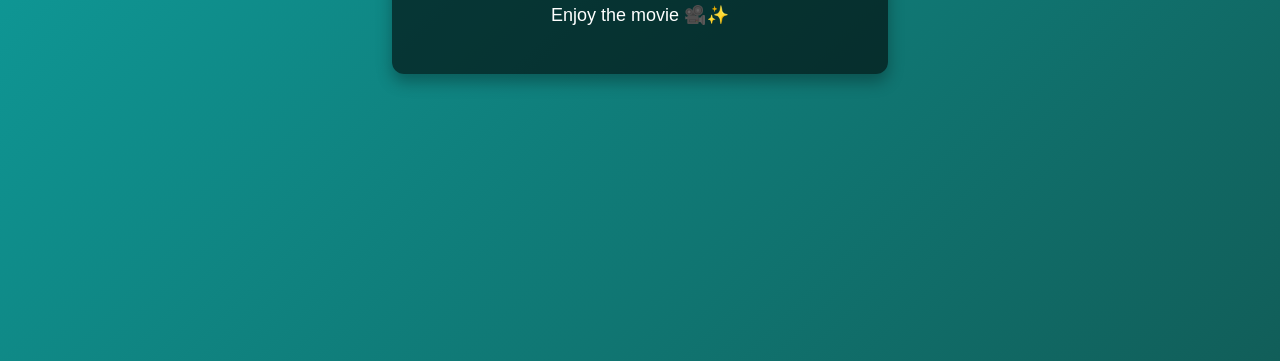
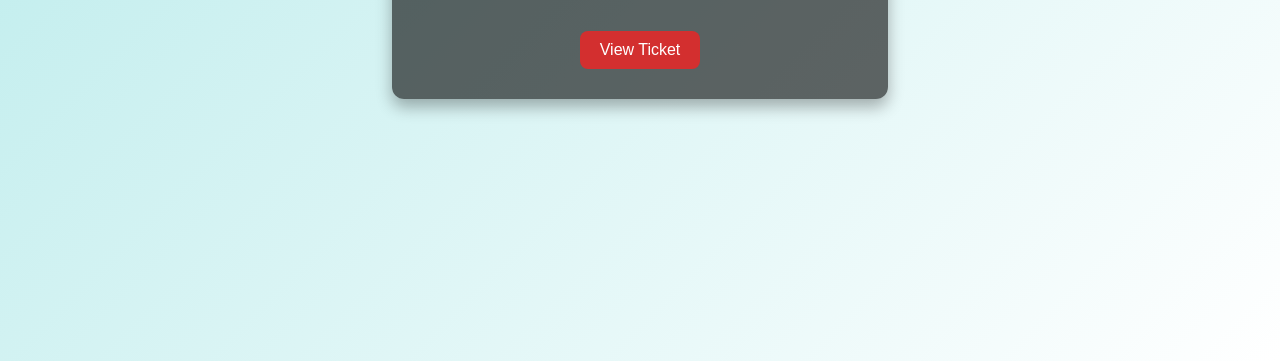
Before and after one commit to jagadeeshReddy-git/cinema, a plain HTML site: page confirmatin.html in a window 1280 px wide. Shown: the part 455-816 px from the top of the page. Drawn offline with Linux system fonts and the light colour scheme.

Commit message:
confirmatin.html

```diff
--- a/confirmatin.html
+++ b/confirmatin.html
@@ -3,10 +3,11 @@
 <head>
   <meta charset="UTF-8">
   <title>Booking Confirmed</title>
+  <link rel="icon" type="image/png" href="logo.png">
   <style>
     body {
       font-family: Arial, sans-serif;
-      background: linear-gradient(135deg, #0ea5a4, #115e59);
+      background: linear-gradient(135deg, #b5eaea, #ffffff);
       color: white;
       text-align: center;
       height: 100vh;
@@ -31,6 +32,20 @@
       font-size: 50px;
       margin: 15px 0;
     }
+    #viewTicketBtn {
+      margin-top: 12px;
+      padding: 10px 20px;
+      background: #d32f2f;
+      color: #fff;
+      border: none;
+      border-radius: 8px;
+      cursor: pointer;
+      font-size: 16px;
+      transition: 0.3s;
+    }
+    #viewTicketBtn:hover {
+      background: #b71c1c;
+    }
   </style>
 </head>
 <body>
@@ -38,6 +53,20 @@
     <div class="emoji">🎉🎬🍿</div>
     <h1>Your Seat Booking is Confirmed!</h1>
     <p>Enjoy the movie 🎥✨</p>
+    <button id="viewTicketBtn">View Ticket</button>
   </div>
+
+
+  <script>
+    document.getElementById("viewTicketBtn").addEventListener("click", () => {
+      // simply redirect to ticket page
+      window.location.href = "recipt.html";
+    });
+
+
+
+  </script>
+
+
 </body>
 </html>
```
